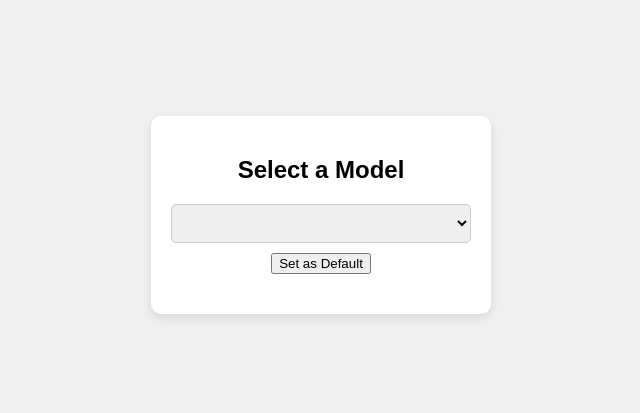
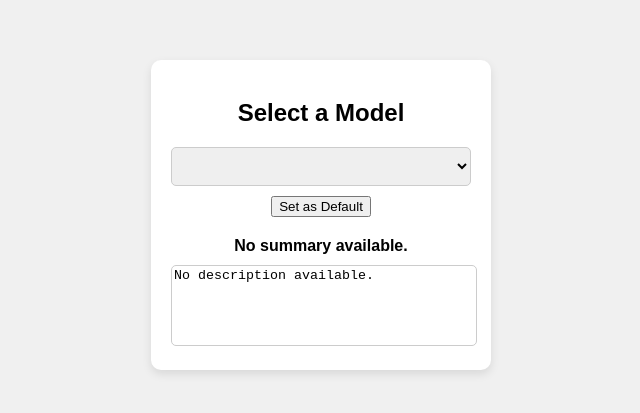
Before and after one commit to LeoPR/DataEngineering, a plain HTML site: page client/index.html in a window 1280 px wide. Shown: the part 213-626 px from the top of the page, without its empty margins (319-959 px from the left). Drawn offline with Linux system fonts and the light colour scheme; no server answers.

Commit message:
this list is working better

```diff
--- a/client/app.js
+++ b/client/app.js
@@ -33,28 +33,28 @@ async function fetchModelDescriptions() {
 }
 
 // Get the complete description, inheriting from parent if necessary
-// Get the complete description, inheriting from parent if necessary
 function getCompleteDescription(modelName, descriptions) {
     let model = descriptions[modelName];
 
     if (!model) {
-        // If the model doesn't exist in descriptions, return a fallback
         return {
             title: modelName, // Fallback to the model name
+            summary: 'No summary available.',
             description: 'No description available.'
         };
     }
 
-    // Get title and description, falling back to inheritance
+    // Get title, summary, and description, falling back to inheritance
     let completeTitle = model.title || (model.inherits ? descriptions[model.inherits]?.title : '');
+    let completeSummary = model.summary || (model.inherits ? descriptions[model.inherits]?.summary : 'No summary available.');
     let completeDescription = model.description || (model.inherits ? descriptions[model.inherits]?.description : '');
 
     return {
         title: completeTitle,
+        summary: completeSummary,
         description: completeDescription
     };
 }
-
 
 // Populate the model selection dropdown
 function populateModelSelect(models, descriptions) {
@@ -78,14 +78,17 @@ function populateModelSelect(models, descriptions) {
         modelSelect.value = 'codellama:13b'; // Fallback default model
         showFeedbackMessage(`Model "${lastUsedModel}" not found. Using fallback: "codellama:13b".`, false);
     }
+
+    // Show description and summary for the default model
+    showModelDetails(modelSelect.value, descriptions);
 }
 
+// Show model details in a text area
+function showModelDetails(modelName, descriptions) {
+    const { summary, description } = getCompleteDescription(modelName, descriptions);
 
-// Show model description in a text area
-function showModelDescription(modelName, descriptions) {
-    const descriptionTextArea = document.getElementById('model-description');
-    const { description } = getCompleteDescription(modelName, descriptions);
-    descriptionTextArea.value = description; // Set the text area to show the model description
+    document.getElementById('model-summary').textContent = summary; // Show summary
+    document.getElementById('model-description').value = description; // Set the text area to show the model description
 }
 
 // Feedback message display
@@ -115,10 +118,10 @@ document.getElementById('set-model-button').addEventListener('click', () => {
     }
 });
 
-// Event listener to show the model description
+// Event listener to show the model details
 document.getElementById('model-select').addEventListener('change', (event) => {
     const selectedModel = event.target.value;
-    showModelDescription(selectedModel, modelDescriptions);
+    showModelDetails(selectedModel, modelDescriptions);
 });
 
 // Fetch and populate models on page load
--- a/client/index.html
+++ b/client/index.html
@@ -16,6 +16,11 @@
         </select>
         <button id="set-model-button">Set as Default</button>
     </div>
+
+    <div id="model-summary" class="model-summary"></div> <!-- Summary field -->
+
+    <textarea id="model-description" rows="5" readonly></textarea> <!-- Description field -->
+
     <div id="feedback-message" class="feedback-message"></div>
 </div>
 
--- a/client/models_descriptions.json
+++ b/client/models_descriptions.json
@@ -3,29 +3,34 @@
         "llama": {
             "title": "Llama Model Series",
             "summary": "A family of models designed for advanced natural language understanding and generation.",
-            "description": "The Llama model series excels at natural language tasks, enabling applications such as text generation, summarization, and conversational agents. These models are trained on diverse datasets to provide accurate and contextually relevant responses."
+            "description": "The Llama model series excels at natural language tasks."
         },
         "ollama2": {
             "inherits": "llama",
             "title": "Ollama 2 Model",
             "summary": "An iteration focused on improving conversational context and response quality.",
-            "description": "Ollama 2 builds on the foundational capabilities of the Llama series, enhancing its conversational abilities. This model is optimized for understanding user intent and generating coherent, context-aware dialogue, making it suitable for chatbots and interactive applications."
+            "description": "Ollama 2 enhances conversational abilities and is optimized for understanding user intent."
         },
         "ollama3": {
             "inherits": "ollama2",
             "summary": "An advanced model in the Ollama series with enhanced contextual awareness.",
-            "description": "Ollama 3 introduces significant improvements in understanding complex queries and generating responses that are not only relevant but also nuanced. It leverages advancements in architecture and training techniques to excel in a wide range of natural language tasks."
+            "description": "Ollama 3 introduces significant improvements in understanding complex queries."
         },
         "ollama3.2": {
             "inherits": "ollama3",
             "title": "Ollama 3.2 Model",
             "summary": "The latest enhancement in the Ollama 3 series, fine-tuned for specific tasks.",
-            "description": "Ollama 3.2 further refines the capabilities of Ollama 3, focusing on task-specific performance enhancements. It is designed for scenarios requiring high accuracy and context retention over extended conversations, making it ideal for applications in customer support and virtual assistants."
+            "description": "Ollama 3.2 is designed for high accuracy and context retention."
+        },
+        "ollama3.2:1b": {
+            "inherits": "ollama3.2",
+            "summary": "Ollama 3.2 with 1 billion parameters.",
+            "description": "This model variant leverages the architecture of Ollama 3.2 while optimizing for performance in smaller deployments."
         },
         "llama2-uncensored": {
             "title": "Llama 2 Uncensored Model",
             "summary": "A model variant with fewer content filters.",
-            "description": "Llama 2 Uncensored is a version of the Llama model optimized for applications that require less restrictive content generation. While it maintains the same foundational capabilities as Llama, this model allows for a wider range of outputs, making it suitable for creative writing and unfiltered content generation."
+            "description": "Llama 2 Uncensored allows for a wider range of outputs while maintaining foundational capabilities."
         }
     }
 }
--- a/client/style.css
+++ b/client/style.css
@@ -35,6 +35,19 @@ h2 {
     margin-bottom: 10px;
 }
 
+.model-summary {
+    font-weight: bold;
+    margin-top: 10px;
+}
+
+#model-description {
+    margin-top: 10px;
+    width: 100%;
+    border-radius: 5px;
+    border: 1px solid #ccc;
+    resize: none; /* Disable manual resizing */
+}
+
 #feedback-message {
     margin-top: 10px;
     padding: 10px;
```
